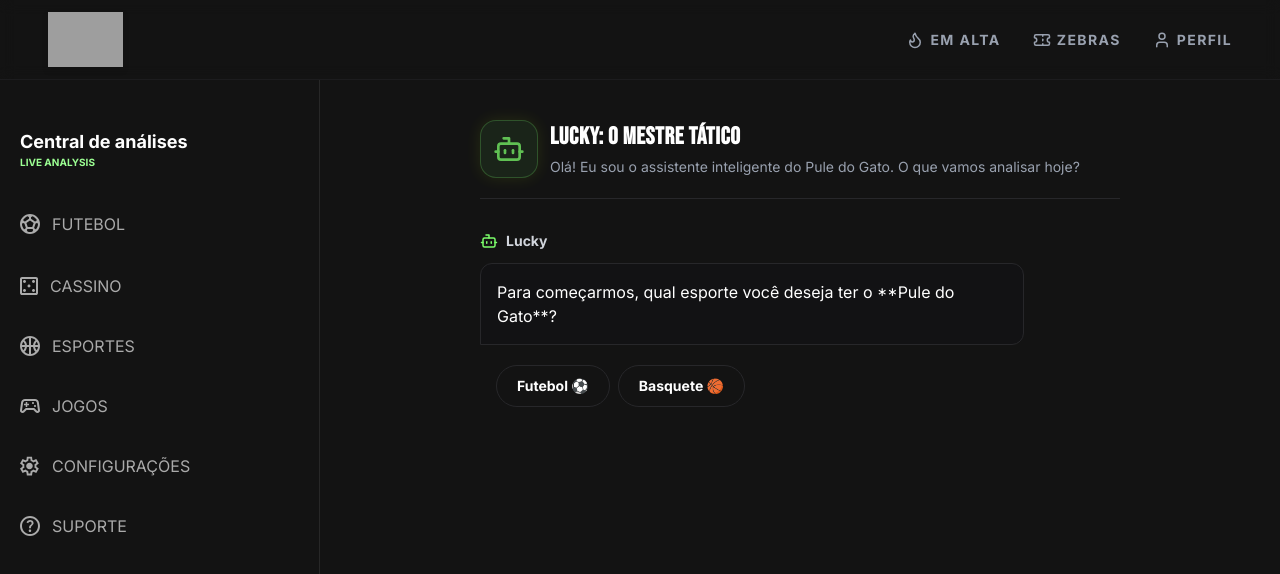
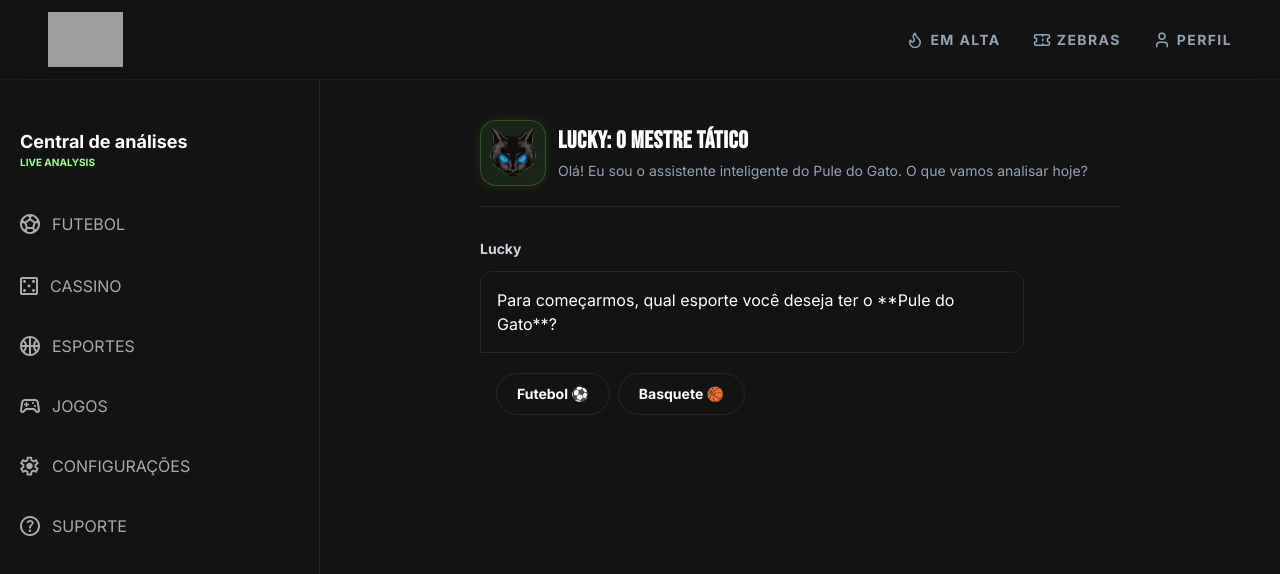
Before and after one commit to TeamCamelCase/pule-do-gato, a React (Vite) app in the folder frontend/: page /simular in a window 1280 px wide. Shown: the top 574 px of the page. Built offline with nearby package versions, Linux system fonts and the light colour scheme; grey boxes are pictures that could not be loaded.

Commit message:
fix: ajustando robozinho

```diff
--- a/frontend/src/pages/SimuladorInterativo.tsx
+++ b/frontend/src/pages/SimuladorInterativo.tsx
@@ -1,4 +1,4 @@
-import { ArrowRight, Bot } from "lucide-react";
+import { ArrowRight } from "lucide-react";
 import { useState } from "react";
 import { Link } from "react-router-dom";
 
@@ -33,8 +33,8 @@ export default function SimuladorInterativo() {
     <div className="flex flex-col w-full max-w-2xl mx-auto min-h-[calc(100dvh-80px)] px-4 mt-6 md:mt-10 pb-32 md:pb-16 animate-fade-in-up">
       {/* Cabeçalho do Chat */}
       <div className="flex items-center gap-3 border-b border-dark-border pb-5 mb-8">
-        <div className="bg-neon/10 p-3 rounded-2xl border border-neon/30 text-neon animate-pulse shadow-[0_0_15px_rgba(204,255,0,0.15)]">
-          <Bot size={32} />
+        <div className="bg-neon/10 rounded-2xl border border-neon/30 text-neon animate-pulse shadow-[0_0_10px_rgba(204,255,0,0.15)]">
+          <img src="cat-mascot.png" className="w-16" alt="" />
         </div>
         <div>
           <h2 className="text-2xl font-bold font-heading tracking-wide uppercase">
@@ -52,7 +52,7 @@ export default function SimuladorInterativo() {
         {/* --- MENSAGEM 1: O esporte (Sempre visível) --- */}
         <div className="flex flex-col items-start gap-3 w-full animate-fade-in-up">
           <div className="flex items-center gap-2">
-            <Bot size={18} className="text-neon" />
+            {/* <Bot size={18} className="text-neon" /> */}
             <span className="font-bold text-sm text-gray-300">Lucky</span>
           </div>
           <div className="bg-dark-card p-4 rounded-xl rounded-bl-none border border-dark-border text-white text-base max-w-[85%]">
@@ -94,7 +94,7 @@ export default function SimuladorInterativo() {
         {passo >= 1 && esporte && (
           <div className="flex flex-col items-start gap-3 w-full animate-fade-in-up delay-100">
             <div className="flex items-center gap-2">
-              <Bot size={18} className="text-neon" />
+              {/* <Bot size={18} className="text-neon" /> */}
               <span className="font-bold text-sm text-gray-300">Lucky</span>
             </div>
             <div className="bg-dark-card p-4 rounded-xl rounded-bl-none border border-dark-border text-white text-base max-w-[85%]">
@@ -128,7 +128,7 @@ export default function SimuladorInterativo() {
         {passo >= 2 && liga && (
           <div className="flex flex-col items-start gap-3 w-full animate-fade-in-up delay-200 mb-8 pb-8 border-b border-dark-border">
             <div className="flex items-center gap-2">
-              <Bot size={18} className="text-neon" />
+              {/*  <Bot size={18} className="text-neon" /> */}
               <span className="font-bold text-sm text-gray-300">Lucky</span>
             </div>
             <div className="bg-dark-card p-4 rounded-xl rounded-bl-none border border-dark-border text-white text-base max-w-[85%] relative overflow-hidden">
```
